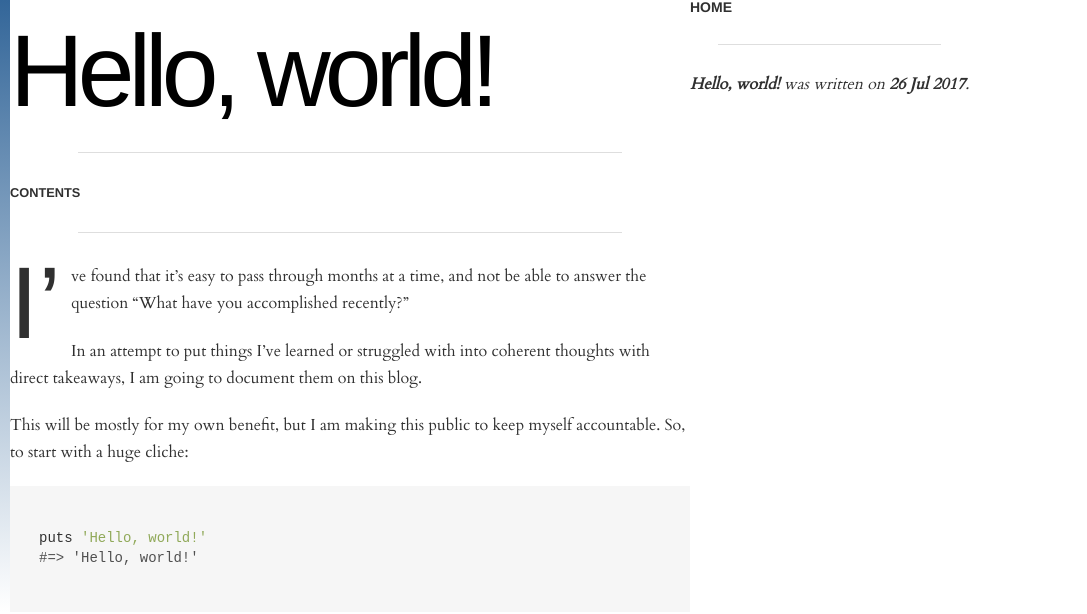
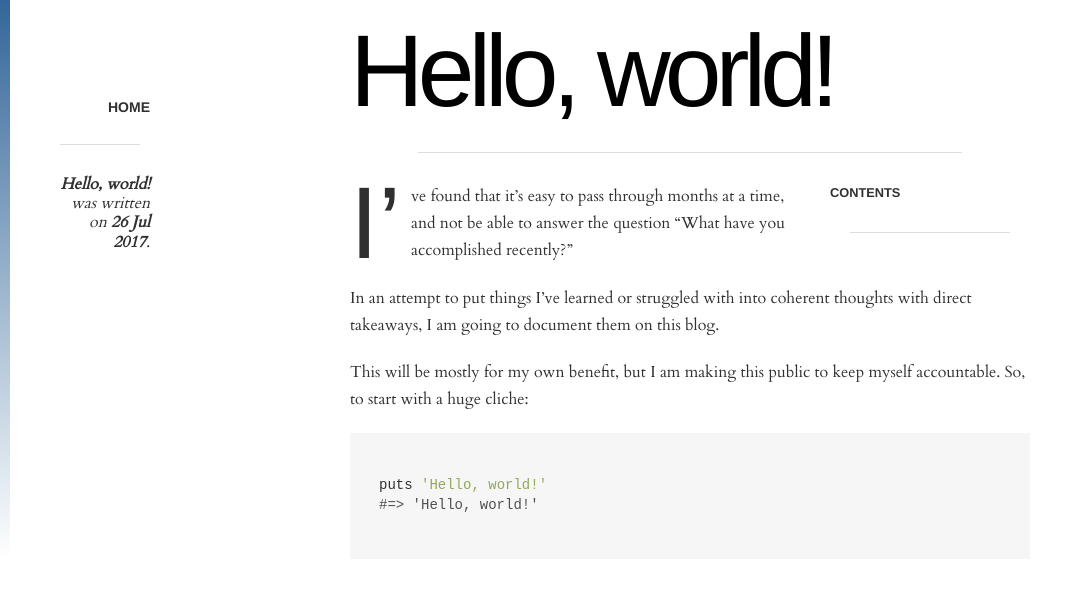
Before and after one commit to rsullivan00/blog, a Jekyll site: the page built from _posts/2017-07-25-hello-world.markdown, in a window 1280 px wide. Shown: the top 614 px of the page, without its empty margins (0-1087 px from the left). Built offline with Jekyll 4.4.1, drawn with Linux system fonts in a browser that asks for light colours.

Commit message:
Fix styles on mid-size screens

```diff
--- a/_sass/pages/home.scss
+++ b/_sass/pages/home.scss
@@ -6,7 +6,12 @@
     [row1-start] "about-articles" [row1-end]
     [row2-start] "photos" [row2-end]
     / 100%;
-  @media(min-width: 1850px) {
+  @include tablet-up {
+    grid-template:
+      [row1-start] "about-articles _ photos" [row1-end]
+      / 400px 50px 510px;
+  }
+  @include desktop-up {
     grid-template:
       [row1-start] "about-articles _ photos" [row1-end]
       / 400px 50px 1020px;
@@ -34,15 +39,14 @@
     display: flex;
     flex-wrap: wrap;
     a {
-      @media(min-width: 1850px) {
+      @include tablet-up {
         margin: 5px;
-        display: block;
       }
       border: 0;
     }
     img {
       width: 100%;
-      @media(min-width: 1850px) {
+      @include tablet-up {
         width: 500px;
       }
     }
--- a/_sass/pages/post.scss
+++ b/_sass/pages/post.scss
@@ -22,7 +22,7 @@
   font-size: 0.8rem;
   line-height: 1.5em;
 
-  @include desktop-up {
+  @include tablet-up {
     float: right;
     width: 200px;
     margin: 0 0 0 30px;
@@ -56,7 +56,7 @@
   line-height: 1.2em;
 }
 
-@include desktop-up {
+@include tablet-up {
   .nav-sidebar {
     order: 0;
     width: 100px;
```
